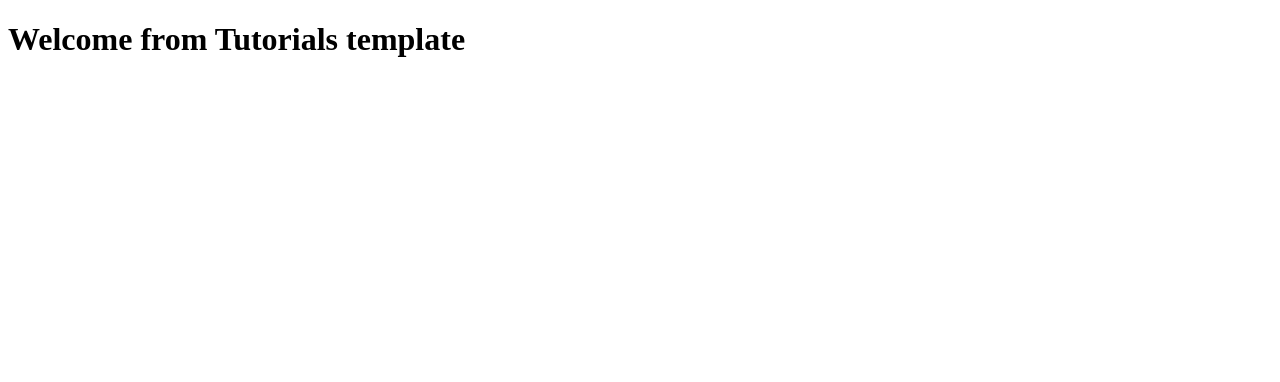
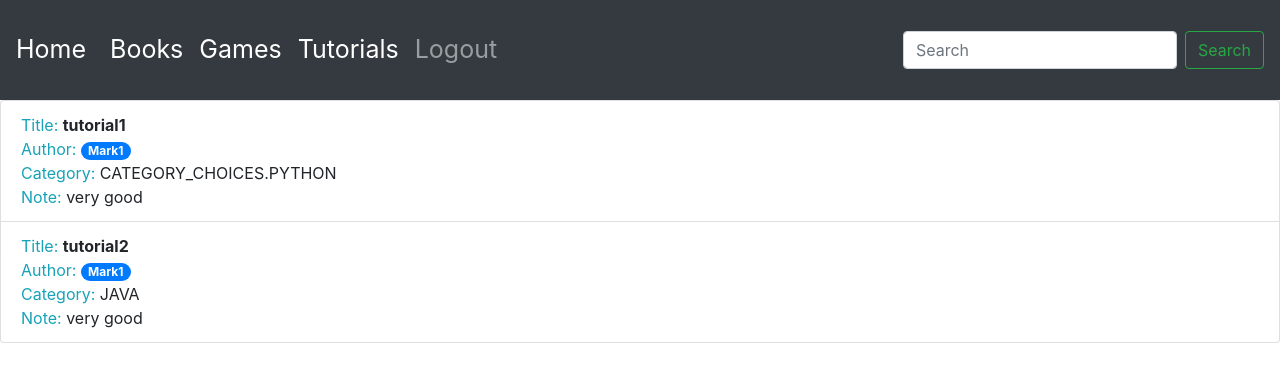
Before and after one commit to hakdryga/MyLibrary, a Django app: page /tutorials/ in a window 1280 px wide. Shown: the top 382 px of the page. Run offline with Django 5.2, Linux system fonts and the light colour scheme; data comes from the database, SQL or seed files in the repository; both versions use the stored data as it was after the commit; some libraries are stand-ins or nearby versions.

Commit message:
link template tutorials.html with tutorials/views.py

```diff
--- a/books/views.py
+++ b/books/views.py
@@ -1,5 +1,6 @@
 from django.shortcuts import render
 from .models import Book
+
 
 def books_list(request):
     books = Book.objects.all()
--- a/games/templates/games.html
+++ b/games/templates/games.html
@@ -6,7 +6,6 @@
   <li class="list-group-item">
       <span class="text-info">Name: </span> <span><b>{{ game.name }}</b></span>
       <br>
-<!--      TODO: nie działa stylizacja <a href={{ game.url }} class="jakakolwiek classa z Boostrap">-->
       <span class="text-info">Url: </span> <span><a href={{ game.url }}>{{ game.url }}</a></span>
       <br>
       <span class="text-info">Note: </span><span>{{ game.note }}</span>
--- a/tutorials/templates/tutorials.html
+++ b/tutorials/templates/tutorials.html
@@ -1,10 +1,18 @@
-<!DOCTYPE html>
-<html lang="en">
-<head>
-    <meta charset="UTF-8">
-    <title>Tutorials</title>
-</head>
-<body>
-<h1>Welcome from Tutorials template</h1>
-</body>
-</html>
+{% extends 'index.html' %}
+
+{% block content %}
+<ul class="list-group">
+  {% for tutorial in tutorials %}
+  <li class="list-group-item">
+      <span class="text-info">Title: </span> <span><b>{{ tutorial.name }}</b></span>
+      <br>
+      <span class="text-info">Author: </span><span class="badge badge-primary badge-pill">{{ tutorial.author }}</span>
+      <br>
+      <span class="text-info">Category: </span><span>{{ tutorial.category }}</span>
+      <br>
+      <span class="text-info">Note: </span><span>{{ tutorial.note }}</span>
+      <br>
+  </li>
+  {% endfor %}
+</ul>
+{% endblock %}
--- a/tutorials/views.py
+++ b/tutorials/views.py
@@ -1,5 +1,8 @@
 from django.shortcuts import render
+
+from tutorials.models import Tutorial
 
 
 def tutorials_list(request):
-    return render(request, "tutorials.html")
+    tutorials = Tutorial.objects.all()
+    return render(request, "tutorials.html", {"tutorials": tutorials})
```
Also changed, not shown: db.sqlite3.
